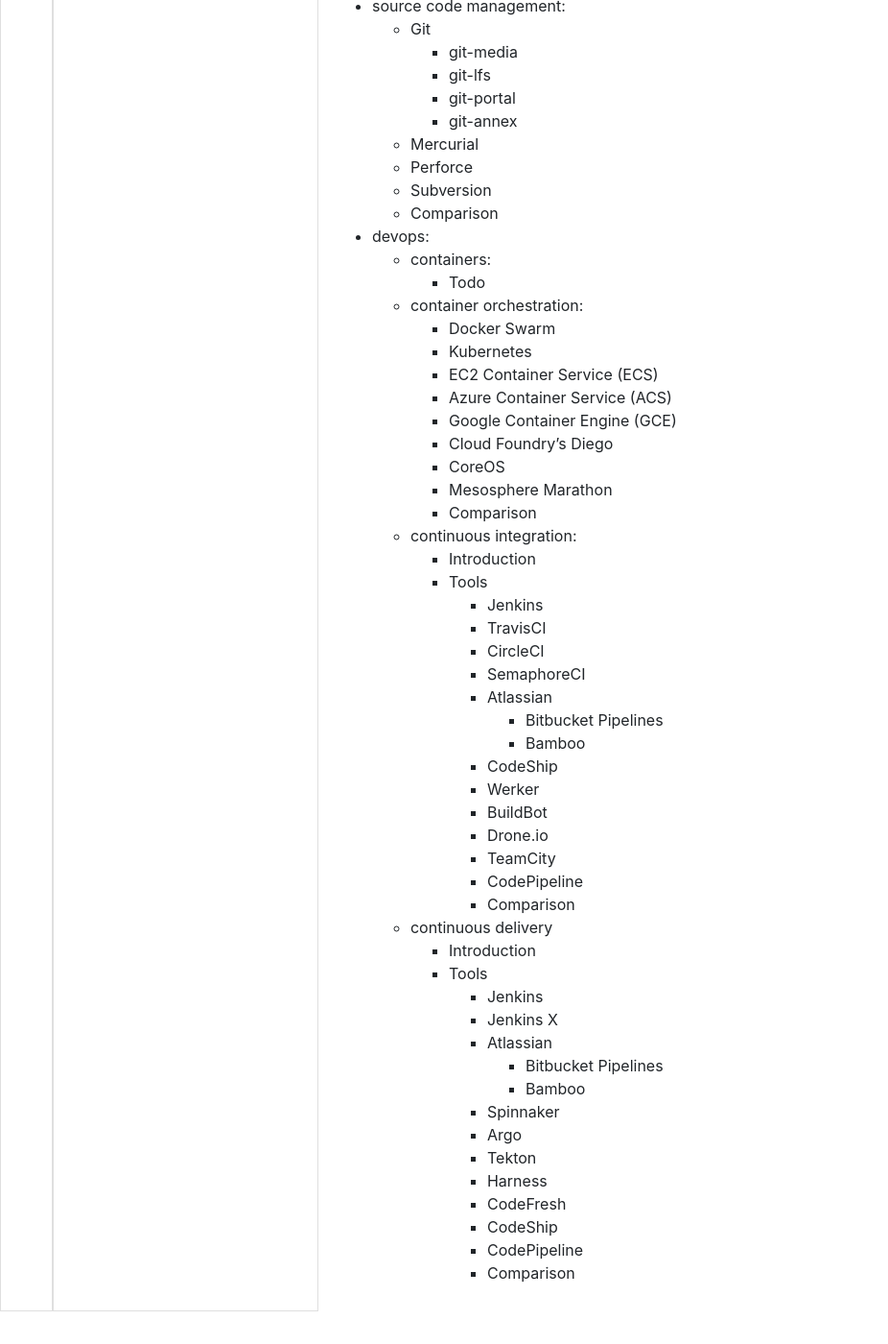
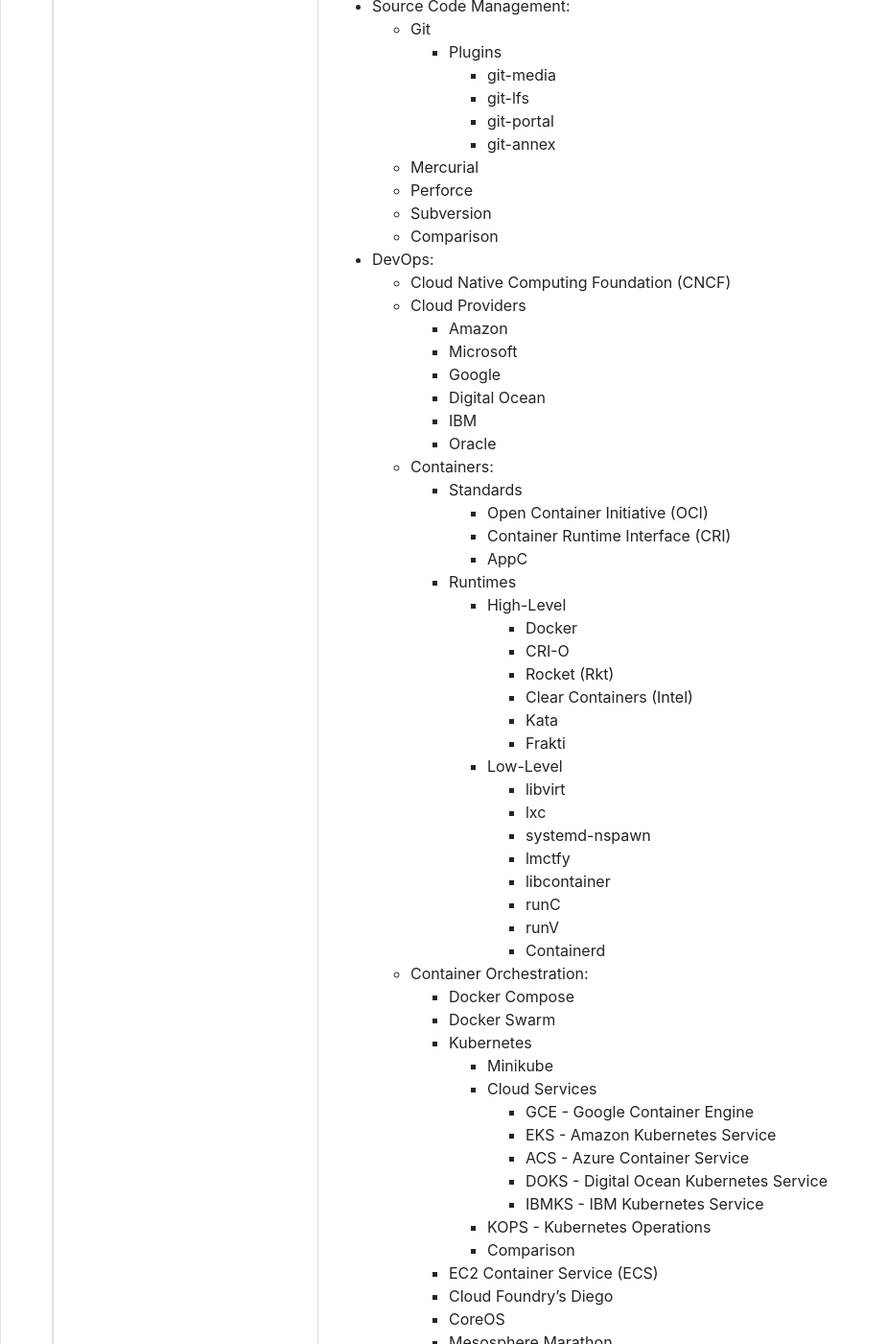
Before and after one commit to mattmccarty/mattmccarty.github.io, a Jekyll site: the page built from _wiki/index.md, in a window 1280 px wide and 1400 px high, scrolled down 698 px. Shown: the whole window at 96% size, without its empty margins (0-926 px from the left). Built offline with Jekyll 4.4.1, drawn with Linux system fonts in a browser that asks for light colours; nearby versions of some CDN libraries; before the commit the page ends 2064 px from its top, so only the background shows below that; some of the changed text lies outside the part shown.

Commit message:
updating wiki outline

```diff
--- a/_wiki/index.md
+++ b/_wiki/index.md
@@ -25,32 +25,69 @@ The design should be responsive to support mobile phones, tablets, and desktop d
 
 The articles in this section are a work inprogress. The list below serves as an outline. It will change over time.
 
-- programming:
+- Programming:
     - todo
-- source code management:
+- Source Code Management:
     - Git
-        - git-media
-        - git-lfs
-        - git-portal
-        - git-annex
+        - Plugins
+            - git-media
+            - git-lfs
+            - git-portal
+            - git-annex
     - Mercurial
     - Perforce
     - Subversion
     - Comparison
-- devops:
-  - containers:
-    - Todo
-  - container orchestration:
+- DevOps:
+  - Cloud Native Computing Foundation (CNCF)
+  - Cloud Providers
+    - Amazon
+    - Microsoft
+    - Google
+    - Digital Ocean
+    - IBM
+    - Oracle
+  - Containers:
+    - Standards
+        - Open Container Initiative (OCI)
+        - Container Runtime Interface (CRI)
+        - AppC
+    - Runtimes
+        - High-Level
+            - Docker
+            - CRI-O
+            - Rocket (Rkt)
+            - Clear Containers (Intel)
+            - Kata
+            - Frakti
+        - Low-Level
+            - libvirt
+            - lxc
+            - systemd-nspawn
+            - lmctfy
+            - libcontainer
+            - runC
+            - runV
+            - Containerd
+  - Container Orchestration:
+    - Docker Compose
     - Docker Swarm
     - Kubernetes
+        - Minikube
+        - Cloud Services
+            - GCE   - Google Container Engine
+            - EKS   - Amazon Kubernetes Service
+            - ACS   - Azure Container Service
+            - DOKS  - Digital Ocean Kubernetes Service
+            - IBMKS - IBM Kubernetes Service
+        - KOPS - Kubernetes Operations
+        - Comparison
     - EC2 Container Service (ECS)
-    - Azure Container Service (ACS)
-    - Google Container Engine (GCE)
     - Cloud Foundry’s Diego
     - CoreOS
     - Mesosphere Marathon
     - Comparison
-  - continuous integration:
+  - Continuous Integration:
     - Introduction
     - Tools
       - Jenkins
@@ -67,7 +104,7 @@ The articles in this section are a work inprogress. The list below serves as an
       - TeamCity
       - CodePipeline
       - Comparison
-  - continuous delivery
+  - Continuous Delivery
     - Introduction
     - Tools
       - Jenkins
```
